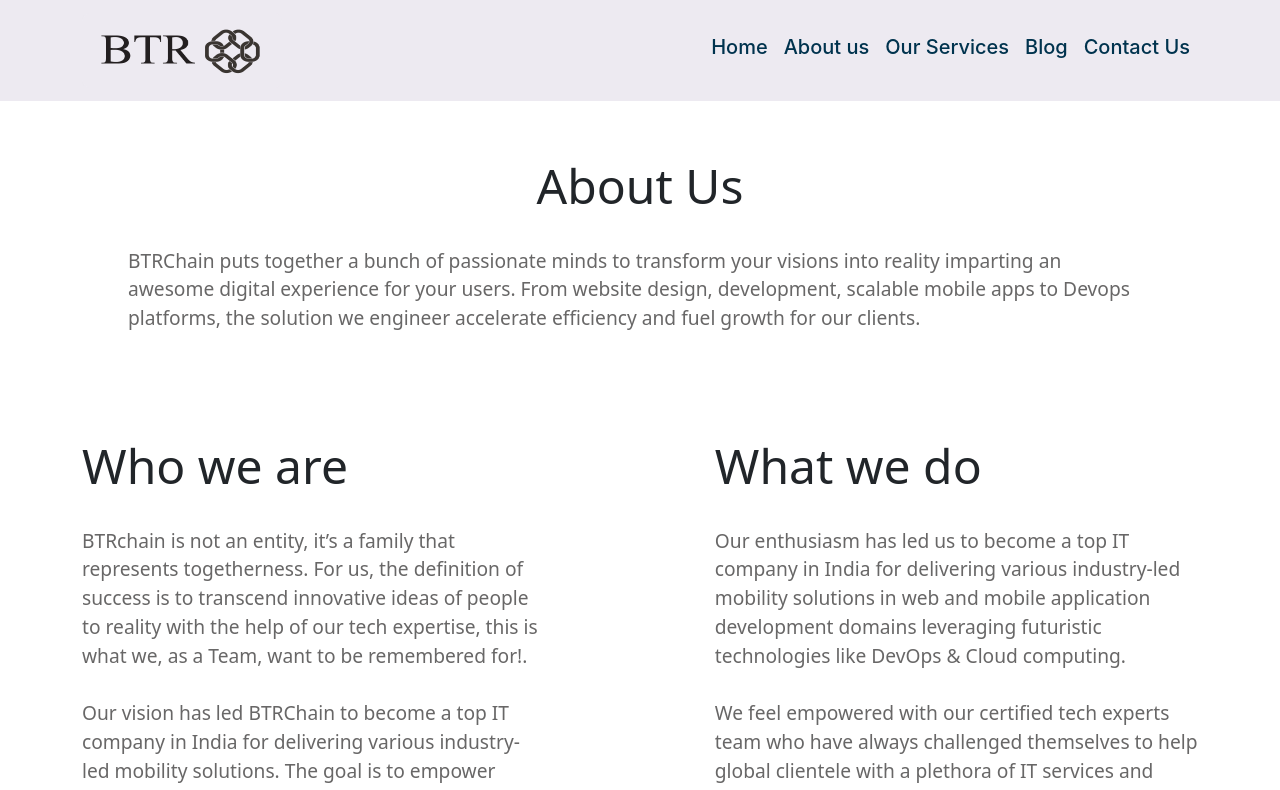
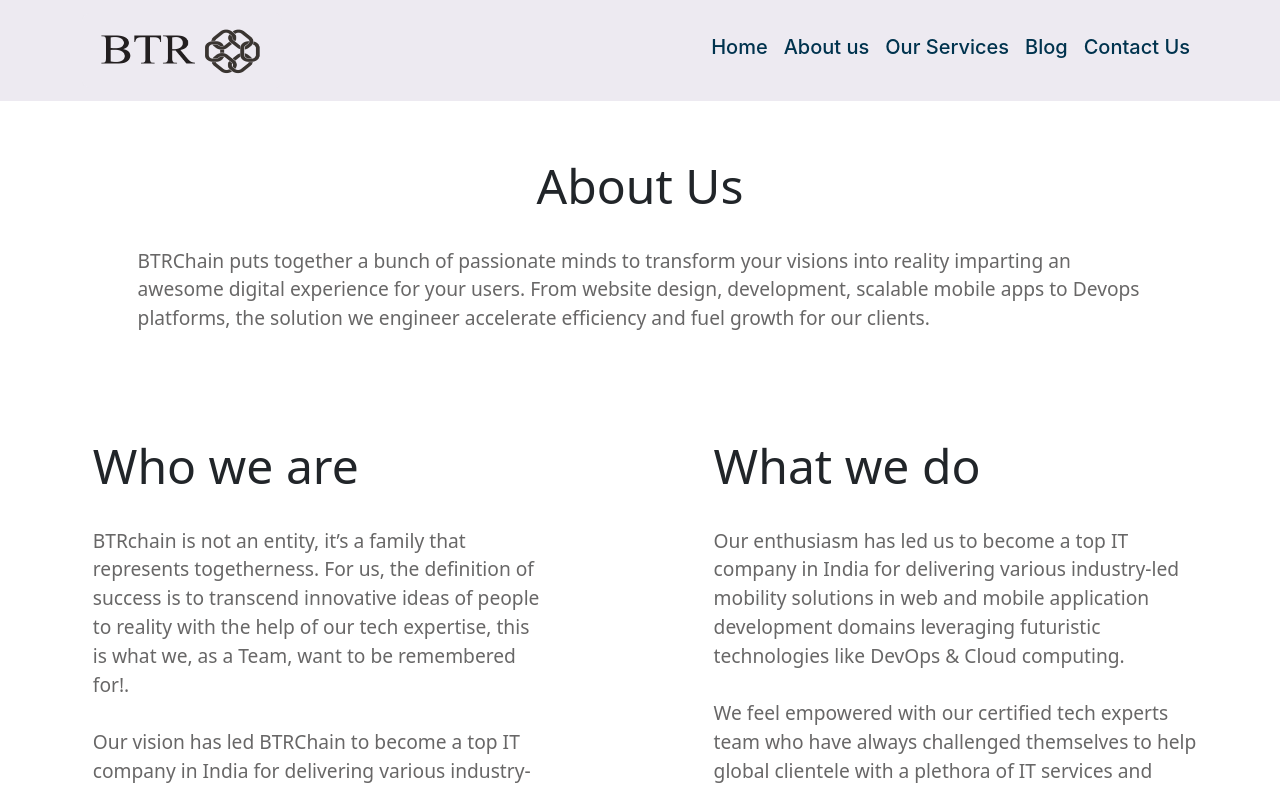
Before and after one commit to btrchain/btrchain, a React (Create React App) app: page /about in a window 1280 px wide. Shown: the top 790 px of the page. Built offline with nearby package versions, Linux system fonts and the light colour scheme; a web font is replaced by a local one.

Commit message:
Update About.js

```diff
--- a/src/components/about/About.js
+++ b/src/components/about/About.js
@@ -6,7 +6,7 @@
 
 export default function About() {
     return (
-        <div>
+        <div className='container-fluid'>
             <div className="i-container">
                 <h2 className='text-center py-4'>About Us</h2>
                 <p>BTRChain puts together a bunch of passionate minds to transform your visions into reality imparting an awesome digital experience for your users. From website design, development, scalable mobile apps to Devops platforms, the solution we engineer accelerate efficiency and fuel growth for our clients.</p>
```
